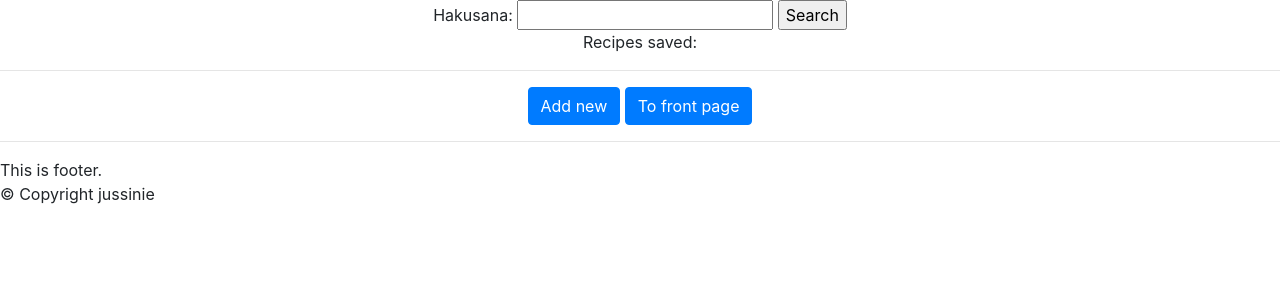
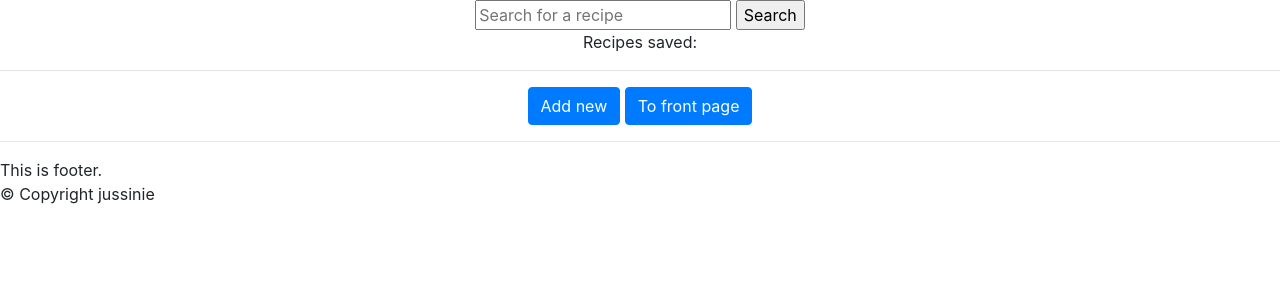
Before and after one commit to jussinie/meal_planner, a Flask app: template templates/recipes.html in a window 1280 px wide. Shown: the part 60-360 px from the top of the page. Run offline with Flask 2, Linux system fonts and the light colour scheme; the template is opened without the code that fills it, so the values that code supplies are empty; the visitor is signed in with stand-in values (Sample User, id 1); some libraries are stand-ins or nearby versions.

Commit message:
css updated, search bar updated with placeholder

```diff
--- a/static/meal_planner_styles.css
+++ b/static/meal_planner_styles.css
@@ -26,7 +26,7 @@ body {
 .add_ingredient_card, .pending_ingredient_card, .recipe_card {
     margin: auto;
     margin-bottom: 10px;
-    width: 40%;
+    width: 50%;
     text-align: center;
     align-items: center;
     background-color: bisque;
--- a/templates/recipes.html
+++ b/templates/recipes.html
@@ -6,7 +6,7 @@
     <div class="content">
         <div class="search">
             <form action="/recipe_results" method="GET">
-                Hakusana: <input type="text" name="query" required>
+                <input type="text" name="query" placeholder="Search for a recipe" required>
                 <input type="submit" value="Search">
                 </form>
 
```
